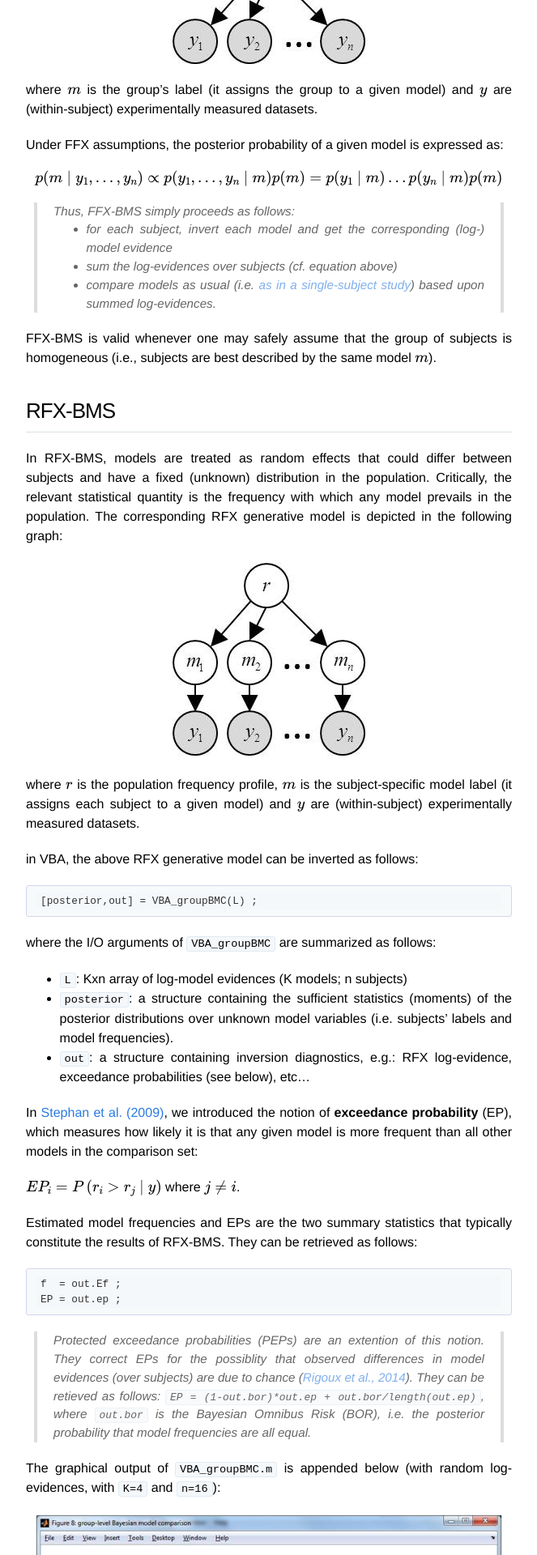
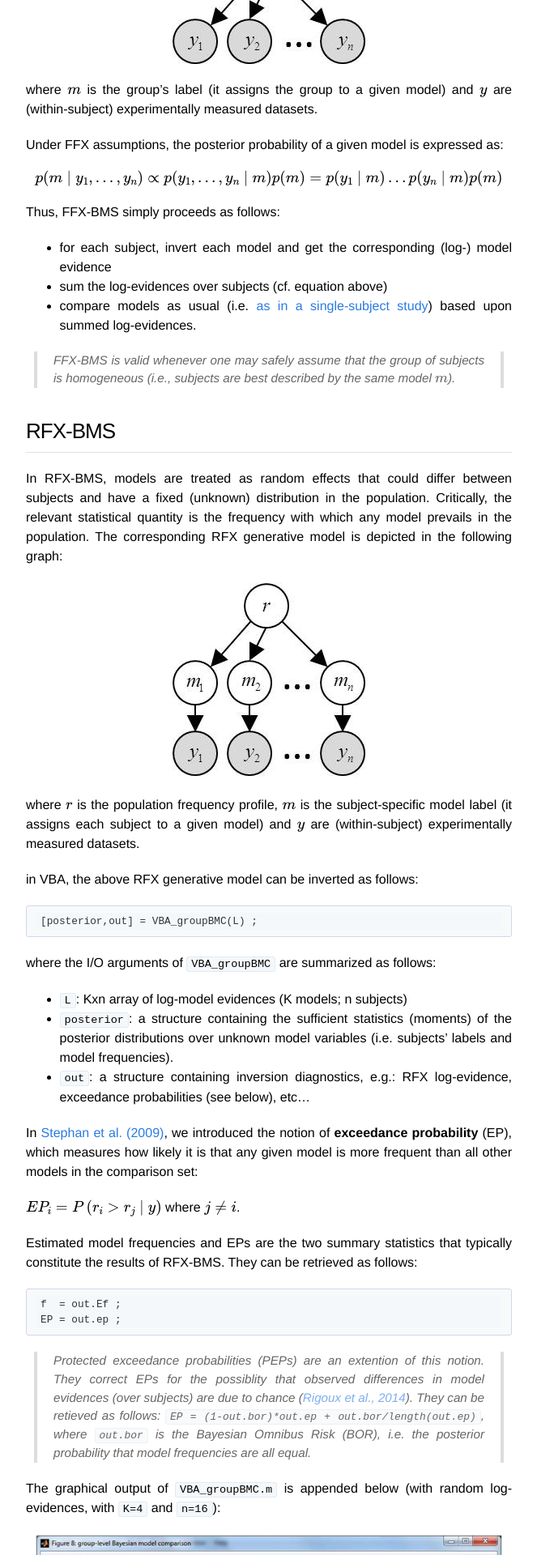
Before and after one commit to MBB-team/VBA-toolbox, a Jekyll site: the page built from _wiki/BMS-for-group-studies.md, in a window 1280 px wide. Shown: the part 1115-3035 px from the top of the page at 81% size, without its empty margins (308-971 px from the left). Built offline with Jekyll 4.4.1, drawn with Linux system fonts in a browser that asks for light colours; nearby versions of some CDN libraries; formulas are drawn with MathJax 3.

```diff
--- a/_wiki/BMS-for-group-studies.md
+++ b/_wiki/BMS-for-group-studies.md
@@ -23,12 +23,12 @@ Under FFX assumptions, the posterior probability of a given model is expressed a
 
 $$ p(m\mid y_1,\dots,y_n )\propto p(y_1,\dots,y_n\mid m)p(m)= p(y_1\mid m)\dots p(y_n\mid m)p(m) $$
 
-> Thus, FFX-BMS simply proceeds as follows:
+Thus, FFX-BMS simply proceeds as follows:
 - for each subject, invert each model and get the corresponding (log-) model evidence
 - sum the log-evidences over subjects (cf. equation above)
 - compare models as usual (i.e. [as in a single-subject study]({{ site.baseurl }}/wiki/Bayesian-modelling-introduction)) based upon summed log-evidences.
 
-FFX-BMS is valid whenever one may safely assume that the group of subjects is homogeneous (i.e., subjects are best described by the same model $$m$$).
+> FFX-BMS is valid whenever one may safely assume that the group of subjects is homogeneous (i.e., subjects are best described by the same model $$m$$).
 
 ## RFX-BMS
 
```
